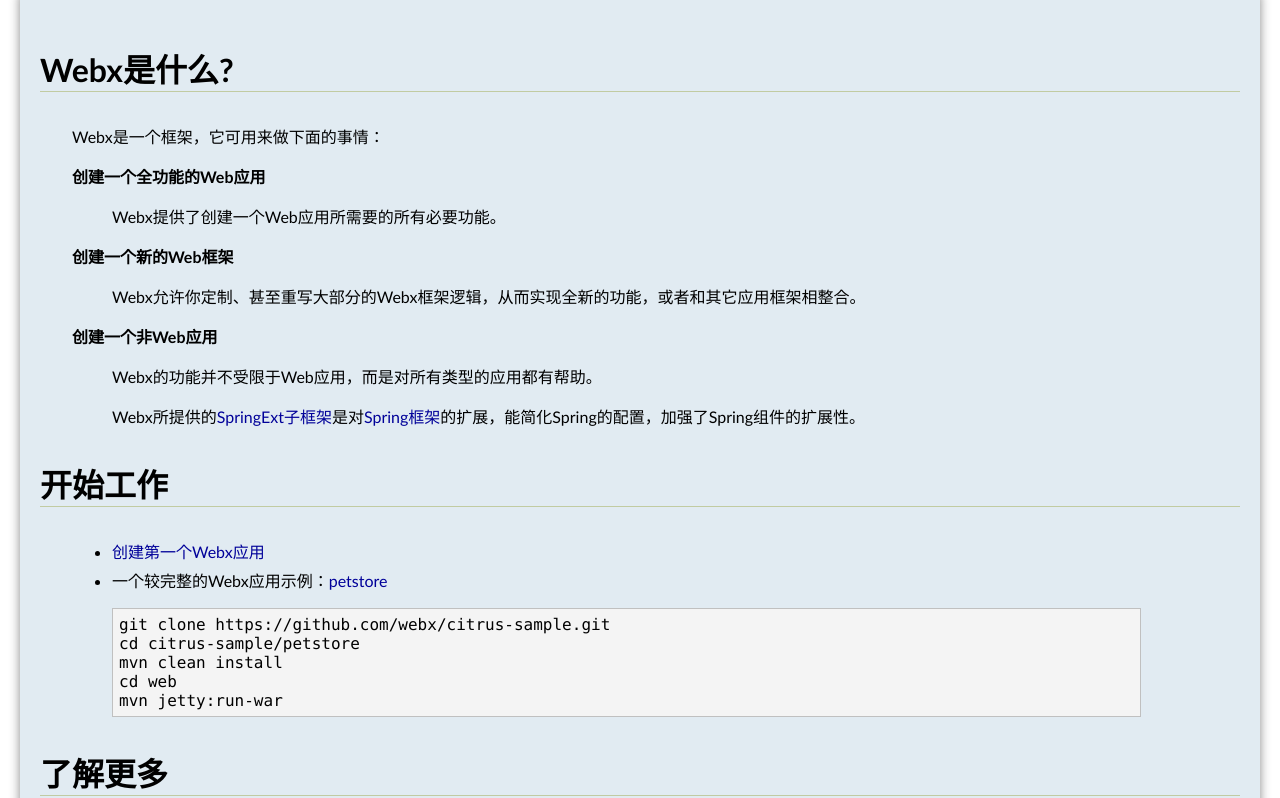
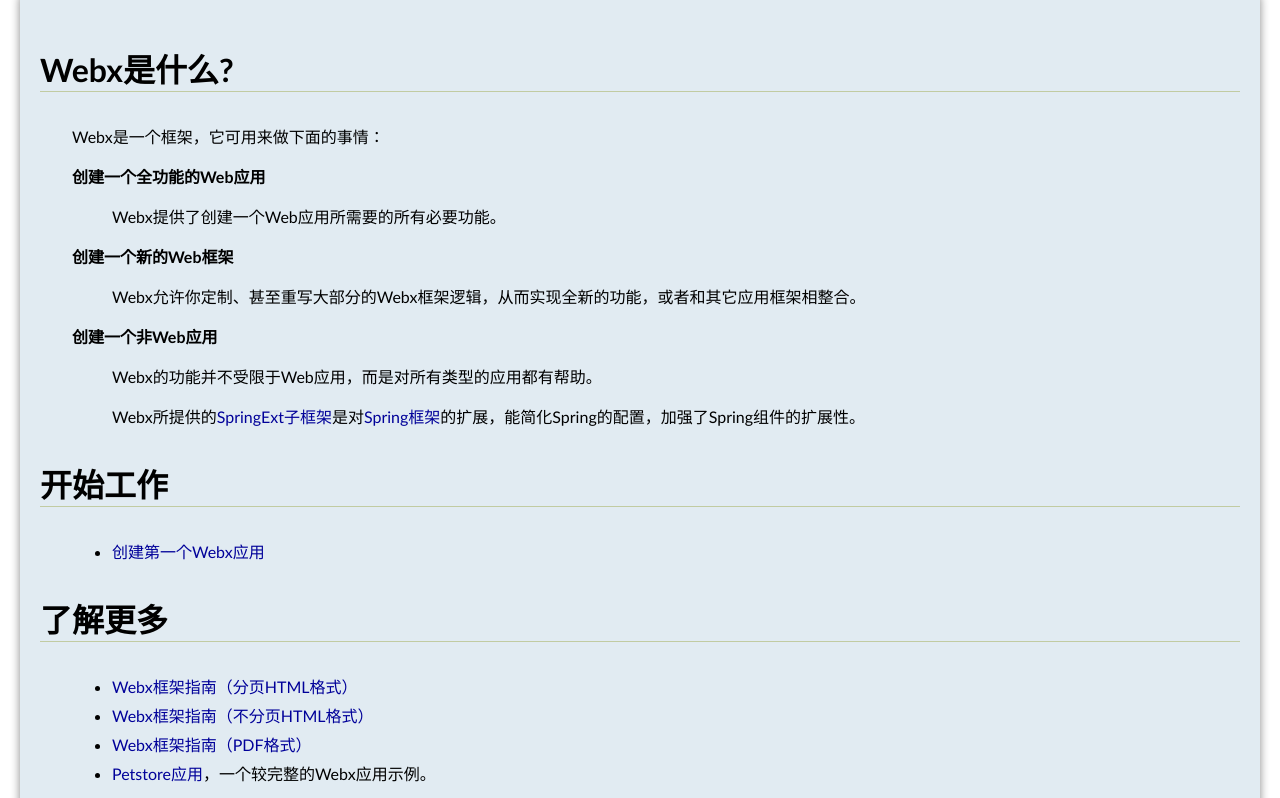
Before and after one commit to webx/webx.github.com, a plain HTML site: page index.html in a window 1280 px wide. Shown: the part 132-930 px from the top of the page. Drawn offline with Linux system fonts and the light colour scheme.

Commit message:
更新webx主页

```diff
--- a/index.html
+++ b/index.html
@@ -11,7 +11,7 @@
 <div id="header">
     <p>Webx Framework<img id="logo" src="images/webx3.gif" alt="Webx Logo" /></p>
 </div>
-<dl id="content">
+<dl id="content" class="curved">
     <dt>Webx是什么?</dt>
     <dd>
         <p>Webx是一个框架，它可用来做下面的事情：</p>
@@ -35,14 +35,6 @@
     <dd>
         <ul>
             <li><a href="http://openwebx.org/docs/firstapp.html">创建第一个Webx应用</a></li>
-            <li>
-                <p>一个较完整的Webx应用示例：<a href="https://github.com/webx/citrus-sample/tree/master/petstore">petstore</a></p>
-                <pre class="programlisting">git clone https://github.com/webx/citrus-sample.git
-cd citrus-sample/petstore
-mvn clean install
-cd web
-mvn jetty:run-war</pre>
-            </li>
         </ul>
     </dd>
     <dt>了解更多</dt>
@@ -51,6 +43,14 @@ mvn jetty:run-war</pre>
             <li><a href="http://openwebx.org/docs/index.html">Webx框架指南（分页HTML格式）</a></li>
             <li><a href="http://openwebx.org/docs/Webx3_Guide_Book.html">Webx框架指南（不分页HTML格式）</a></li>
             <li><a href="http://openwebx.org/docs/Webx3_Guide_Book.pdf">Webx框架指南（PDF格式）</a></li>
+            <li>
+                <p><a href="https://github.com/webx/citrus-sample/tree/master/petstore">Petstore应用</a>，一个较完整的Webx应用示例。</p>
+                <pre class="programlisting">git clone https://github.com/webx/citrus-sample.git
+cd citrus-sample/petstore
+mvn clean install
+cd web
+mvn jetty:run-war</pre>
+            </li>
         </ul>
     </dd>
     <dt>提问讨论</dt>
--- a/styles/webx-site.css
+++ b/styles/webx-site.css
@@ -36,14 +36,20 @@ dl#content>dt {
 dl#content>dd {
     margin:1em 0 1.5em 2em;
 }
+.curved {
+    -moz-border-radius: 6px;
+    -webkit-border-radius: 6px;
+    border-radius: 6px;
+    behavior: url(styles/border-radius.htc);
+}
 a[href] {
     color: #000099;
     background-color: inherit;
     text-decoration: none;
 }
-a[href]:link,a[href]:visited {
+a[href]:link, a[href]:visited {
 }
-a[href]:hover,a[href]:active {
+a[href]:hover, a[href]:active {
     text-decoration:underline;
 }
 p {
```
Also changed, not shown: 1 other file.
